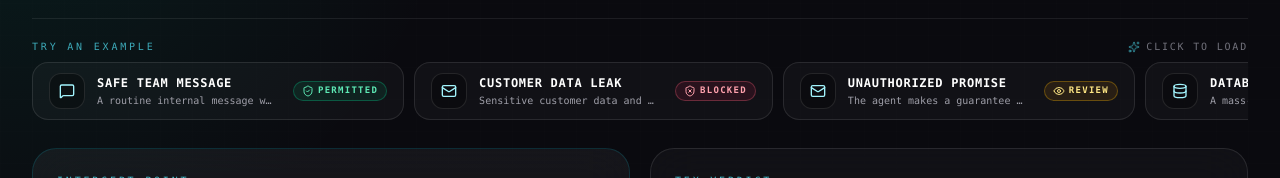
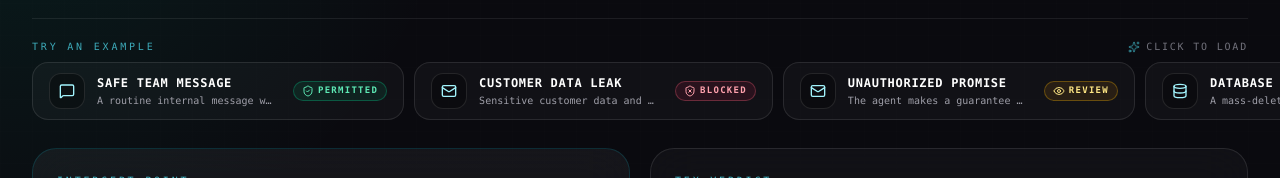
Before and after one commit to MattNardizzi/tex_frontend, a React (Vite) app: page / in a window 1280 px wide. Shown: the part 189-367 px from the top of the page. Built offline with nearby package versions, Linux system fonts and the light colour scheme.

Commit message:
fix: add right padding to scenario bar so last card is not clipped

```diff
--- a/src/components/ScenarioBar.jsx
+++ b/src/components/ScenarioBar.jsx
@@ -44,7 +44,8 @@ export default function ScenarioBar({ scenarios, onSelect }) {
         </div>
       </div>
 
-      <div className="mt-2 flex gap-2.5 overflow-x-auto pb-2 pr-4 scrollbar-none [-ms-overflow-style:none] [scrollbar-width:none] [&::-webkit-scrollbar]:hidden">
+      <div className="-mx-4 mt-2 sm:-mx-6 lg:-mx-8">
+        <div className="flex gap-2.5 overflow-x-auto px-4 pb-2 sm:px-6 lg:px-8 scrollbar-none [-ms-overflow-style:none] [scrollbar-width:none] [&::-webkit-scrollbar]:hidden">
           {scenarios.map((s) => {
             const ActionIcon = getActionIcon(s.action_type);
             const VerdictIcon = getVerdictIcon(s.expectedVerdict);
@@ -81,6 +82,9 @@ export default function ScenarioBar({ scenarios, onSelect }) {
               </button>
             );
           })}
+          {/* Invisible spacer so the last card is not clipped at scroll edge */}
+          <div className="shrink-0 w-4 sm:w-6 lg:w-8" aria-hidden="true" />
+        </div>
       </div>
     </div>
   );
```
Lines whose indentation alone changed are shown as unchanged.
